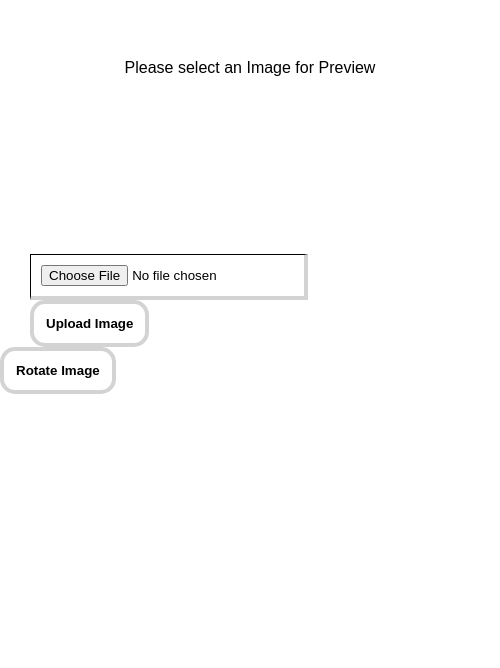
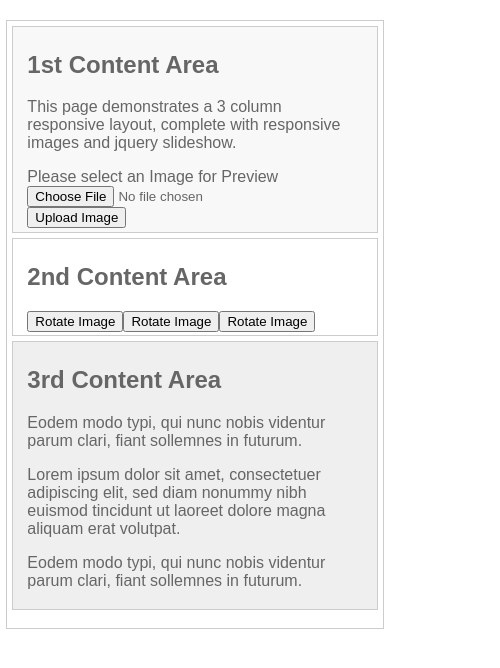
Before and after one commit to anthony-langford/lane_code_challenge2, a React (Create React App) app: page / in a window 390 px wide. Shown: the top 668 px of the page, 500 px wide, since content can reach past the window. Built offline with nearby package versions, Linux system fonts and the light colour scheme.

Commit message:
responsive design skeleton

```diff
--- a/src/App.css
+++ b/src/App.css
@@ -1,18 +1,11 @@
+@import url(http://fonts.googleapis.com/css?family=Open+Sans);
+
 body {
-  margin: 0;
-  padding: 0;
   font-family: 'Open Sans', sans-serif;
+  color: #666;
 }
 
-.App {
-  text-align: center;
-}
-
-h3 {
-  margin-left: 15px;
-}
-
-.fileInput {
+/*.fileInput {
   border-bottom: 4px solid lightgray;
   border-right: 4px solid lightgray;
   border-top: 1px solid black;
@@ -63,4 +56,116 @@ h3 {
 .centerText {
   text-align: center;
   width: 500px;
+}*/
+
+/* STRUCTURE */
+
+#pagewrap {
+  padding: 5px;
+  width: 960px;
+  margin: 20px auto;
 }
+
+#content {
+  width: 290px;
+  float: left;
+  padding: 5px 15px;
+}
+
+#middle {
+  width: 294px; /* Account for margins + border values */
+  float: left;
+  padding: 5px 15px;
+  margin: 0px 5px 5px 5px;
+}
+
+#sidebar {
+  width: 270px;
+  padding: 5px 15px;
+  float: left;
+}
+
+footer {
+  clear: both;
+}
+
+/************************************************************************************
+MEDIA QUERIES
+*************************************************************************************/
+/* for 980px or less */
+@media screen and (max-width: 980px) {
+
+  #pagewrap {
+    width: 94%;
+  }
+
+  #content {
+    width: 41%;
+    padding: 1% 4%;
+  }
+
+  #middle {
+    width: 41%;
+    padding: 1% 4%;
+    margin: 0px 0px 5px 5px;
+    float: right;
+  }
+
+  #sidebar {
+    clear: both;
+    padding: 1% 4%;
+    width: auto;
+    float: none;
+  }
+
+  footer {
+    padding: 1% 4%;
+  }
+}
+
+/* for 700px or less */
+@media screen and (max-width: 600px) {
+
+  #content {
+    width: auto;
+    float: none;
+  }
+
+  #middle {
+    width: auto;
+    float: none;
+    margin-left: 0px;
+  }
+
+  #sidebar {
+    width: auto;
+    float: none;
+  }
+
+}
+
+/* for 480px or less */
+@media screen and (max-width: 480px) {
+
+  h1 {
+    font-size: 2em;
+  }
+
+}
+
+
+#content {
+  background: #f8f8f8;
+}
+
+#sidebar {
+  background: #f0efef;
+}
+
+#content, #middle, #sidebar {
+  margin-bottom: 5px;
+}
+
+#pagewrap, #content, #middle, #sidebar {
+  border: solid 1px #ccc;
+}
--- a/src/App.js
+++ b/src/App.js
@@ -43,6 +43,11 @@ class App extends Component {
     };
 
     return (
+      <div id="pagewrap">
+
+        <section id="content">
+          <h2>1st Content Area</h2>
+          <p>This page demonstrates a 3 column responsive layout, complete with responsive images and jquery slideshow.</p>
           <div className="previewComponent">
             <div className="imgPreview">
               {$imagePreview}
@@ -56,11 +61,37 @@ class App extends Component {
                 onClick={(e)=>this._handleSubmit(e)}>Upload Image
               </button>
             </form>
+          </div>
+        </section>
+
+        <section id="middle">
+          <h2>2nd Content Area</h2>
           <button className="rotateButton"
             type="submit"
             onClick={(e)=>this._handleSubmit(e)}>Rotate Image
           </button>
+          <button className="rotateButton"
+            type="submit"
+            onClick={(e)=>this._handleSubmit(e)}>Rotate Image
+          </button>
+          <button className="rotateButton"
+            type="submit"
+            onClick={(e)=>this._handleSubmit(e)}>Rotate Image
+          </button>
+        </section>
+
+        <aside id="sidebar">
+          <h2>3rd Content Area</h2>
+          <p>Eodem modo typi, qui nunc nobis videntur parum clari, fiant sollemnes in futurum.</p>
+          <p>Lorem ipsum dolor sit amet, consectetuer adipiscing elit, sed diam nonummy nibh euismod tincidunt ut laoreet dolore magna aliquam erat volutpat.</p>
+          <p>Eodem modo typi, qui nunc nobis videntur parum clari, fiant sollemnes in futurum.</p>
+        </aside>
+
+        <footer>
+        </footer>
+
       </div>
+
     )
   }
 }
```
Lines whose indentation alone changed are shown as unchanged.
